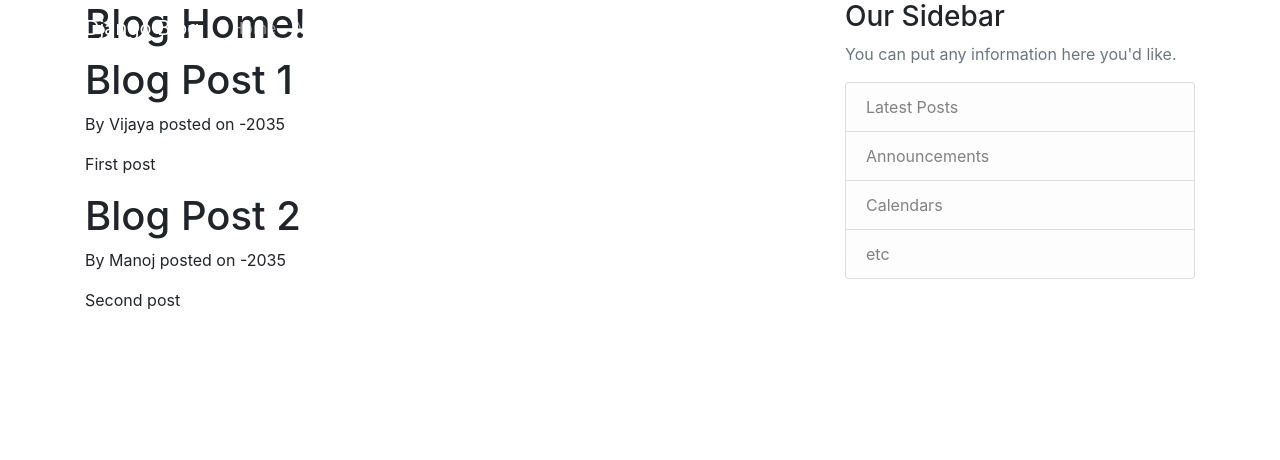
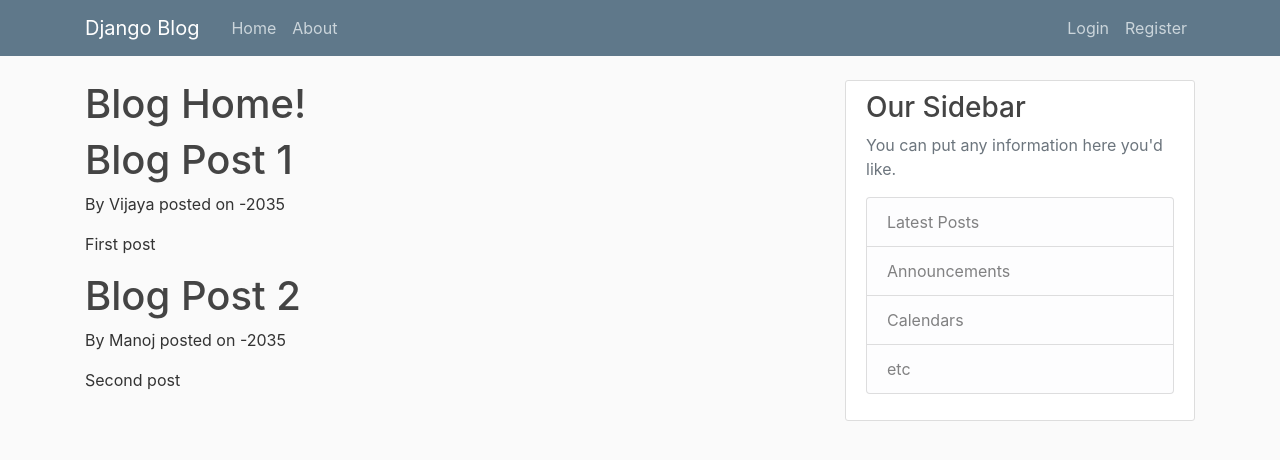
Before and after one commit to vijayalakshmi-vg/my-first-blog-app, a Django app: page /blog/ in a window 1280 px wide. Shown: the top 460 px of the page. Run offline with Django 5.2, Linux system fonts and the light colour scheme.

Commit message:
Add main.css and link it to base.html for blog styling

```diff
--- /dev/null
+++ b/blog/static/blog/main.css
@@ -0,0 +1,84 @@
+body {
+  background: #fafafa;
+  color: #333333;
+  margin-top: 5rem;
+}
+
+h1, h2, h3, h4, h5, h6 {
+  color: #444444;
+}
+
+ul {
+  margin: 0;
+}
+
+.bg-steel {
+  background-color: #5f788a;
+}
+
+.site-header .navbar-nav .nav-link {
+  color: #cbd5db;
+}
+
+.site-header .navbar-nav .nav-link:hover {
+  color: #ffffff;
+}
+
+.site-header .navbar-nav .nav-link.active {
+  font-weight: 500;
+}
+
+.content-section {
+  background: #ffffff;
+  padding: 10px 20px;
+  border: 1px solid #dddddd;
+  border-radius: 3px;
+  margin-bottom: 20px;
+}
+
+.article-title {
+  color: #444444;
+}
+
+a.article-title:hover {
+  color: #428bca;
+  text-decoration: none;
+}
+
+.article-content {
+  white-space: pre-line;
+}
+
+.article-img {
+  height: 65px;
+  width: 65px;
+  margin-right: 16px;
+}
+
+.article-metadata {
+  padding-bottom: 1px;
+  margin-bottom: 4px;
+  border-bottom: 1px solid #e3e3e3
+}
+
+.article-metadata a:hover {
+  color: #333;
+  text-decoration: none;
+}
+
+.article-svg {
+  width: 25px;
+  height: 25px;
+  vertical-align: middle;
+}
+
+.account-img {
+  height: 125px;
+  width: 125px;
+  margin-right: 20px;
+  margin-bottom: 16px;
+}
+
+.account-heading {
+  font-size: 2.5rem;
+}
--- a/blog/templates/blog/base.html
+++ b/blog/templates/blog/base.html
@@ -1,7 +1,10 @@
+{% load static %}
 <!DOCTYPE html>
 <html>
 <head>
     <link rel="stylesheet" href="https://cdn.jsdelivr.net/npm/bootstrap@4.4.1/dist/css/bootstrap.min.css" integrity="sha384-Vkoo8x4CGsO3+Hhxv8T/Q5PaXtkKtu6ug5TOeNV6gBiFeWPGFN9MuhOf23Q9Ifjh" crossorigin="anonymous">
+
+    <link rel="stylesheet"  href="{% static 'blog/main.css' %}">
 
     {% if title %}
         <title>Django Blog - {{title}}</title>
```
